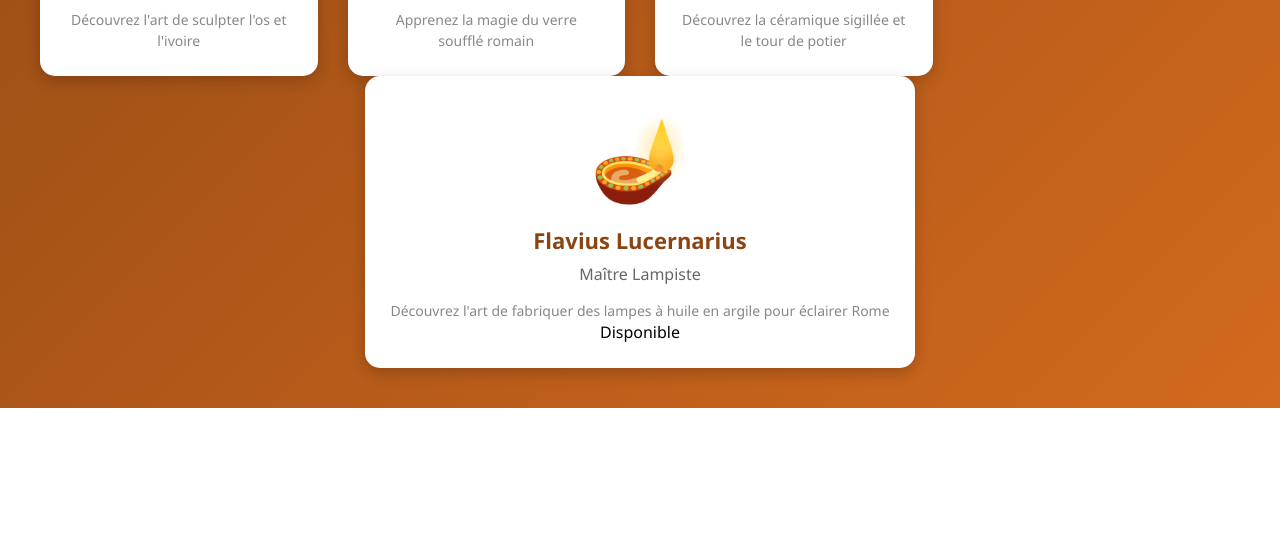
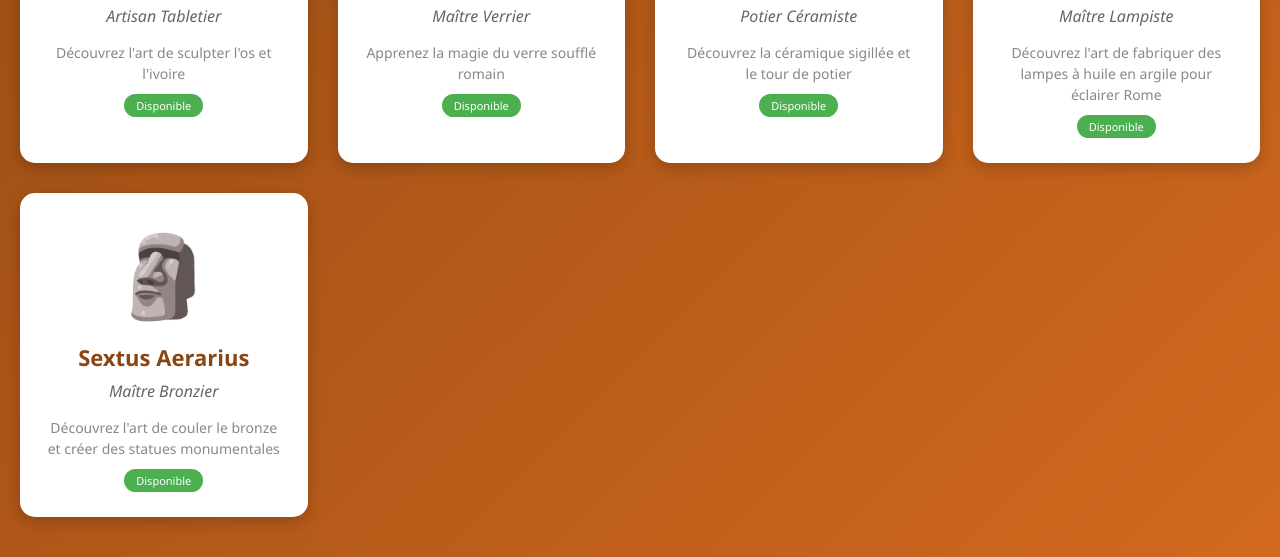
Before and after one commit to jeromemandagout-art/cesar-avatar, a website: page public/index.html in a window 1280 px wide. Shown: the part 738-1295 px from the top of the page. Before the commit the page ends 1146 px from the top, so only its background shows below. Drawn offline with Linux system fonts and the light colour scheme.

Commit message:
Test: update image from new computer

```diff
--- a/public/index.html
+++ b/public/index.html
@@ -40,9 +40,9 @@
 
         .personnages-grid {
             display: grid;
-            grid-template-columns: repeat(auto-fit, minmax(250px, 1fr));
+            grid-template-columns: repeat(auto-fit, minmax(280px, 1fr));
             gap: 30px;
-            max-width: 1200px;
+            max-width: 1400px;
             width: 100%;
         }
 
@@ -77,12 +77,23 @@
             font-size: 16px;
             color: #666;
             margin-bottom: 15px;
+            font-style: italic;
         }
 
         .personnage-description {
             font-size: 14px;
             color: #888;
             line-height: 1.5;
+        }
+
+        .badge {
+            display: inline-block;
+            background: #4CAF50;
+            color: white;
+            padding: 4px 12px;
+            border-radius: 12px;
+            font-size: 11px;
+            margin-top: 10px;
         }
 
         @media (max-width: 768px) {
@@ -111,6 +122,7 @@
             <div class="personnage-description">
                 Découvrez le conquérant de la Gaule et ses exploits militaires
             </div>
+            <span class="badge">Disponible</span>
         </div>
 
         <!-- Fresquiste -->
@@ -121,6 +133,7 @@
             <div class="personnage-description">
                 Apprenez l'art de la fresque et des pigments romains
             </div>
+            <span class="badge">Disponible</span>
         </div>
 
         <!-- Mosaïste -->
@@ -129,8 +142,9 @@
             <div class="personnage-nom">Marcus Tessellarius</div>
             <div class="personnage-titre">Maître Mosaïste</div>
             <div class="personnage-description">
-                Découvrez l'art de créer des mosaïques avec des milliers de tesselles
+                Découvrez l'art de créer des mosaïques avec des milliers de tesselles colorées
             </div>
+            <span class="badge">Disponible</span>
         </div>
 
         <!-- Tisserand -->
@@ -141,6 +155,7 @@
             <div class="personnage-description">
                 Explorez le tissage de la laine et la création de toges
             </div>
+            <span class="badge">Disponible</span>
         </div>
 
         <!-- Tabletier -->
@@ -151,6 +166,7 @@
             <div class="personnage-description">
                 Découvrez l'art de sculpter l'os et l'ivoire
             </div>
+            <span class="badge">Disponible</span>
         </div>
 
         <!-- Verrier -->
@@ -161,6 +177,7 @@
             <div class="personnage-description">
                 Apprenez la magie du verre soufflé romain
             </div>
+            <span class="badge">Disponible</span>
         </div>
 
         <!-- Céramiste -->
@@ -171,7 +188,7 @@
             <div class="personnage-description">
                 Découvrez la céramique sigillée et le tour de potier
             </div>
-        </div>
+            <span class="badge">Disponible</span>
         </div>
 
         <!-- Lampiste -->
@@ -185,5 +202,16 @@
             <span class="badge">Disponible</span>
         </div>
 
+        <!-- Bronzier -->
+        <div class="personnage-card" onclick="window.location.href='personnages/bronzier/'">
+            <div class="personnage-icon">🗿</div>
+            <div class="personnage-nom">Sextus Aerarius</div>
+            <div class="personnage-titre">Maître Bronzier</div>
+            <div class="personnage-description">
+                Découvrez l'art de couler le bronze et créer des statues monumentales
+            </div>
+            <span class="badge">Disponible</span>
+        </div>
+    </div>
 </body>
 </html>
```
Lines whose indentation alone changed are shown as unchanged.
